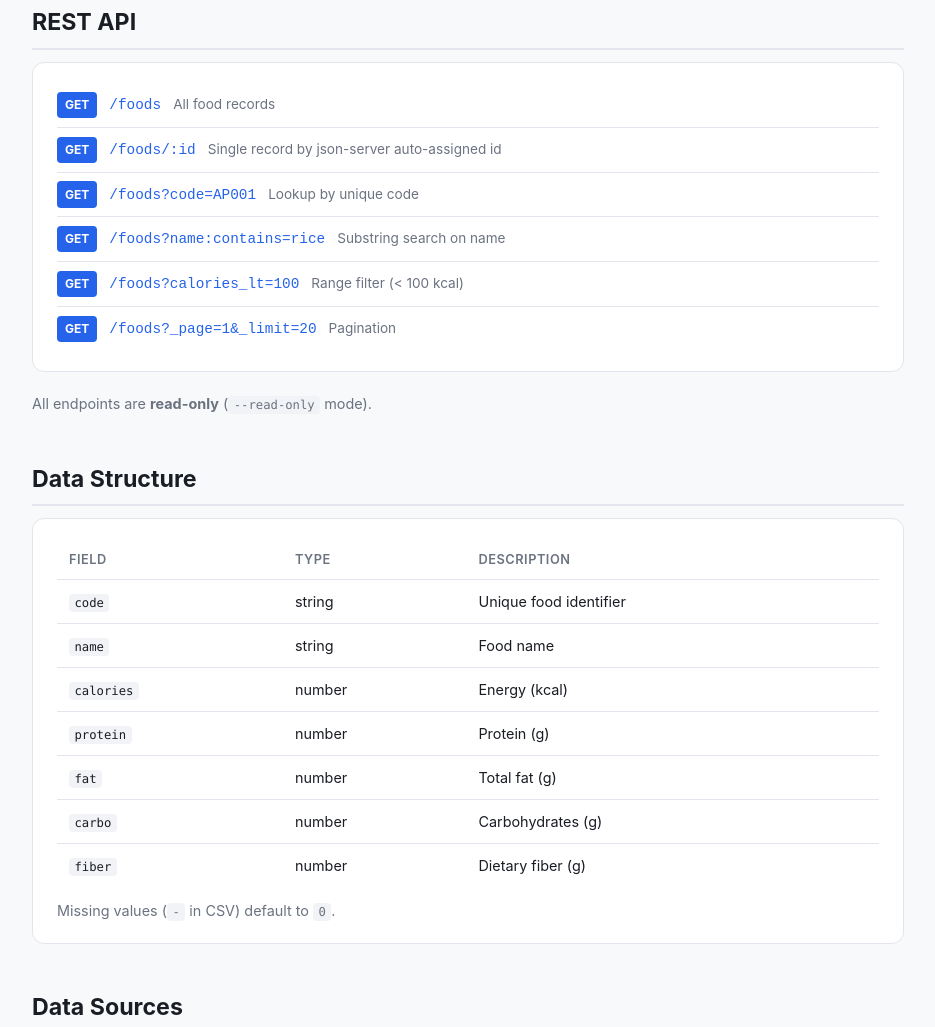
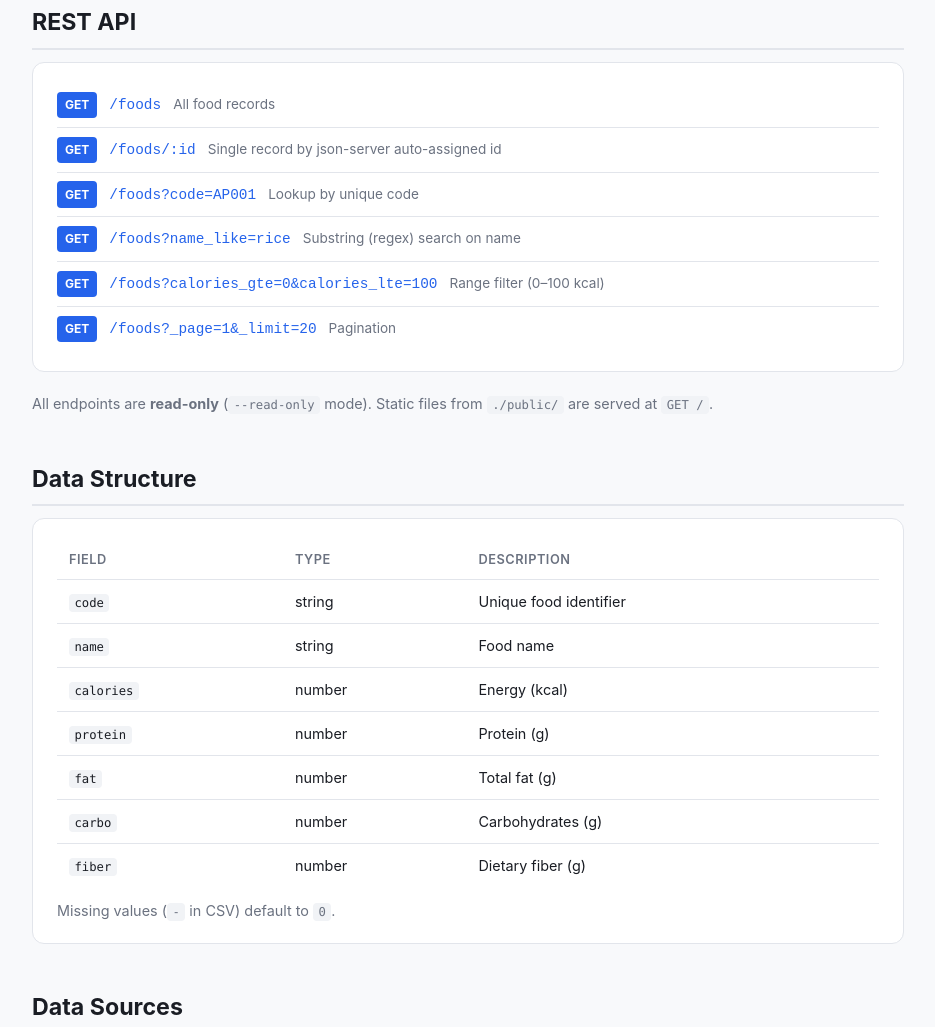
Before and after one commit to imamfauziandrian/nutriapi, a website: page public/index.html in a window 1280 px wide. Shown: the part 682-1709 px from the top of the page, without its empty margins (172-1107 px from the left). Drawn offline with Linux system fonts and the light colour scheme.

Commit message:
docs: align docs with json-server v0.17.4 API
- Fix version references: v1 → v0.17.4
- Replace :contains operator with _like (v0.17.4 syntax)
- Replace _lt range with _gte/_lte (v0.17.4 syntax)
- Note --read-only mode and static file serving from ./public/

```diff
--- a/public/index.html
+++ b/public/index.html
@@ -399,20 +399,20 @@
                     <div class="endpoint">
                         <span class="method get">GET</span>
                         <span class="url"
-                            ><a href="/foods?name:contains=rice" target="_blank"
-                                >/foods?name:contains=rice</a
+                            ><a href="/foods?name_like=rice" target="_blank"
+                                >/foods?name_like=rice</a
                             ></span
                         >
-                        <span class="desc">Substring search on name</span>
+                        <span class="desc">Substring (regex) search on name</span>
                     </div>
                     <div class="endpoint">
                         <span class="method get">GET</span>
                         <span class="url"
-                            ><a href="/foods?calories_lt=100" target="_blank"
-                                >/foods?calories_lt=100</a
+                            ><a href="/foods?calories_gte=0&amp;calories_lte=100" target="_blank"
+                                >/foods?calories_gte=0&amp;calories_lte=100</a
                             ></span
                         >
-                        <span class="desc">Range filter (&#60; 100 kcal)</span>
+                        <span class="desc">Range filter (0–100 kcal)</span>
                     </div>
                     <div class="endpoint">
                         <span class="method get">GET</span>
@@ -427,10 +427,7 @@
                     </div>
                 </div>
                 <p style="font-size: 0.9rem; color: var(--text-dim)">
-                    All endpoints are <strong>read-only</strong> (<code
-                        >--read-only</code
-                    >
-                    mode).
+                    All endpoints are <strong>read-only</strong> (<code>--read-only</code> mode). Static files from <code>./public/</code> are served at <code>GET /</code>.
                 </p>
             </section>
 
```
Also changed, not shown: AGENTS.md (+2 -1 lines), README.md.
